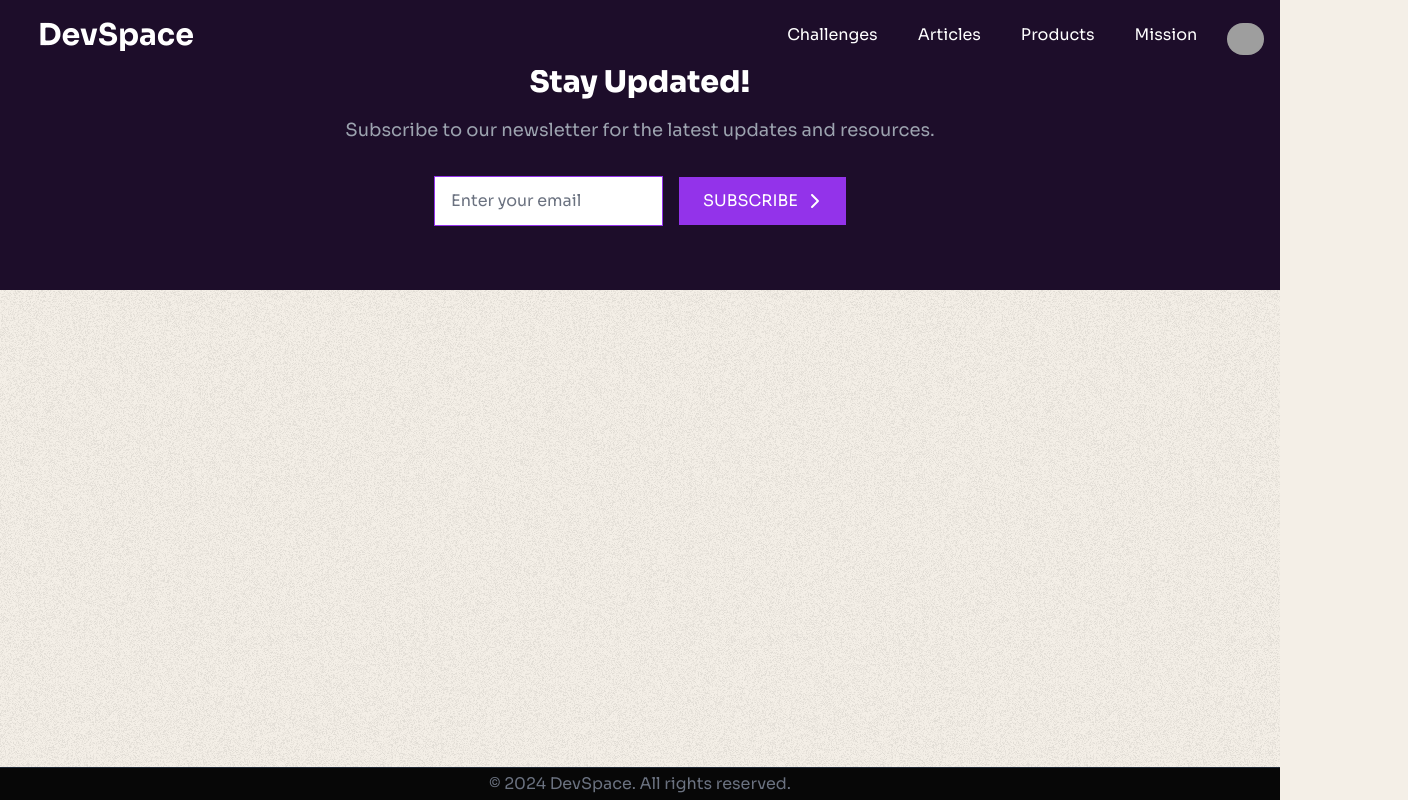
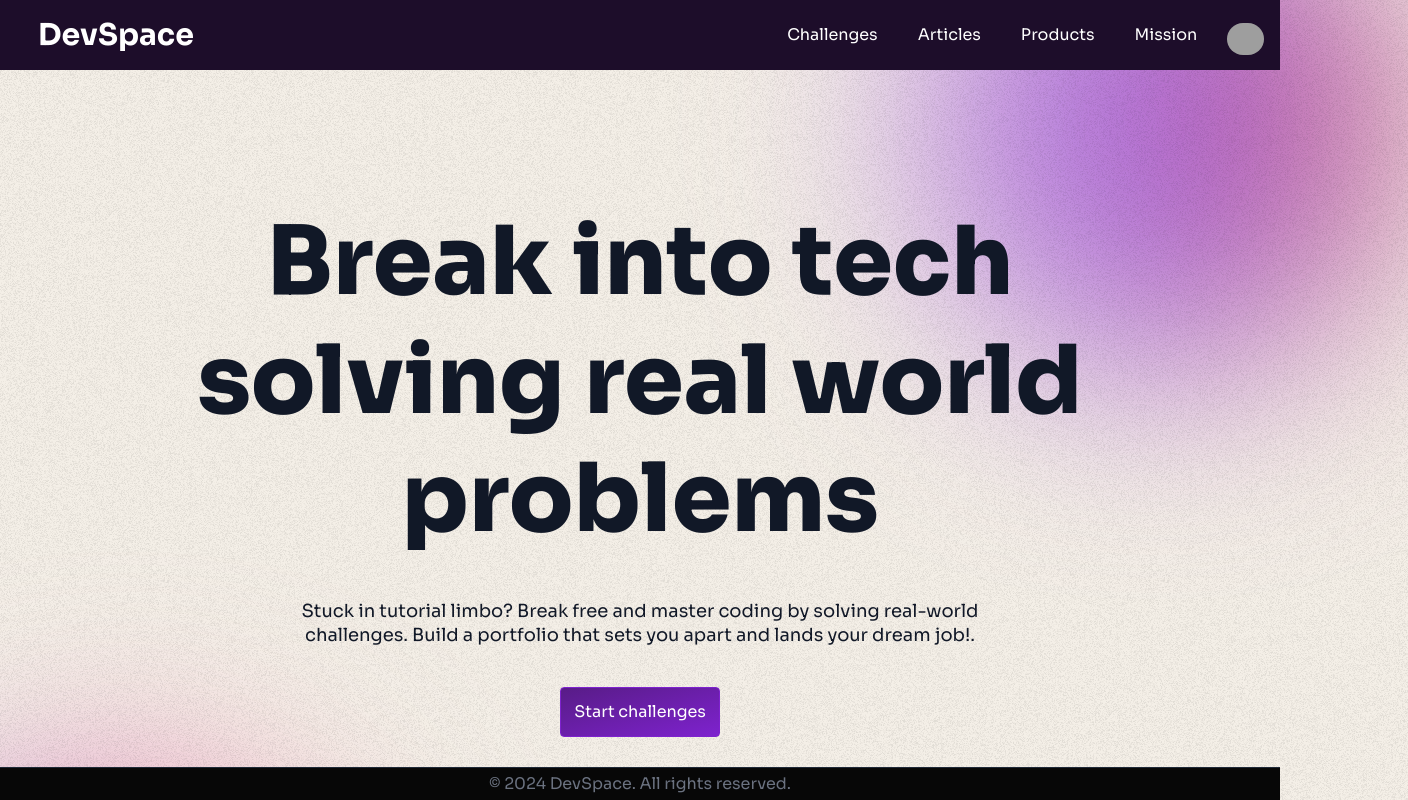
Before and after one commit to Chisomchima/code-challenges, a Next.js app: page / in a window 1280 px wide. Shown: the top 800 px of the page, 1408 px wide, since content can reach past the window. Built offline with nearby package versions, Linux system fonts and the light colour scheme; grey boxes are pictures that could not be loaded.

Commit message:
new stuff

```diff
--- a/src/app/layout.js
+++ b/src/app/layout.js
@@ -12,7 +12,7 @@ export default function RootLayout({children}) {
   return (
     <html lang="en">
       <body className={inter.className}>
-        <LayoutHook />
+      <LayoutHook>{children}</LayoutHook>
       </body>
     </html>
   );
```
